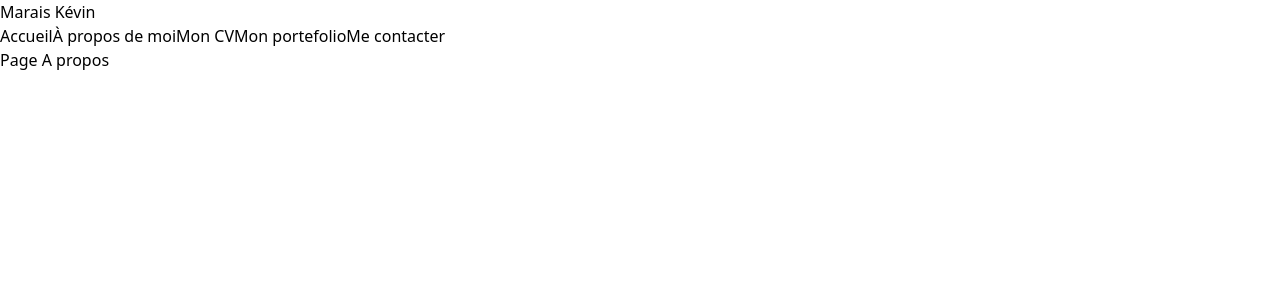
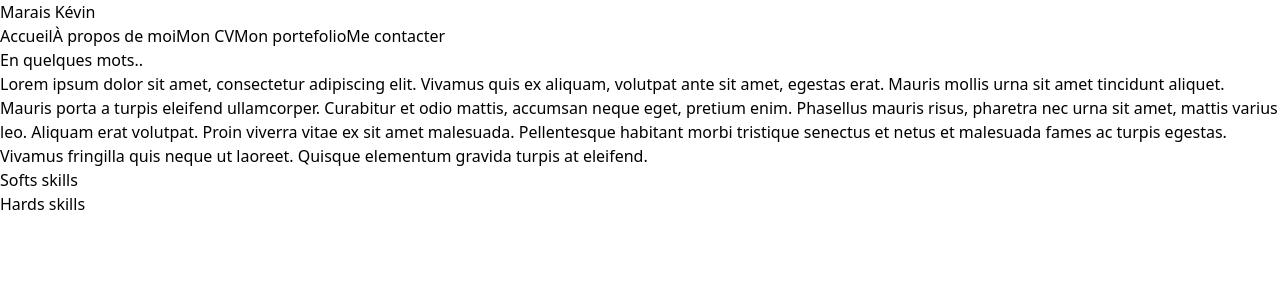
Before and after one commit to KvnMrs/Portfolio-ReactJs, a React (Create React App) app: page /a-propos in a window 1280 px wide. Shown: the top 300 px of the page. Built offline with nearby package versions, Linux system fonts and the light colour scheme.

Commit message:
07 - création squelette page à propos

```diff
--- a/src/pages/About.jsx
+++ b/src/pages/About.jsx
@@ -1,7 +1,33 @@
 import React from "react";
 
 const About = () => {
-  return <>Page A propos</>;
+  return (
+    <>
+      <div>
+        <h2> En quelques mots..</h2>
+        <p>
+          Lorem ipsum dolor sit amet, consectetur adipiscing elit. Vivamus quis
+          ex aliquam, volutpat ante sit amet, egestas erat. Mauris mollis urna
+          sit amet tincidunt aliquet. Mauris porta a turpis eleifend
+          ullamcorper. Curabitur et odio mattis, accumsan neque eget, pretium
+          enim. Phasellus mauris risus, pharetra nec urna sit amet, mattis
+          varius leo. Aliquam erat volutpat. Proin viverra vitae ex sit amet
+          malesuada. Pellentesque habitant morbi tristique senectus et netus et
+          malesuada fames ac turpis egestas. Vivamus fringilla quis neque ut
+          laoreet. Quisque elementum gravida turpis at eleifend.
+        </p>
+      </div>
+
+      <div>
+        <div>
+          <h2>Softs skills</h2>
+        </div>
+        <div>
+          <h2>Hards skills</h2>
+        </div>
+      </div>
+    </>
+  );
 };
 
 export default About;
```
